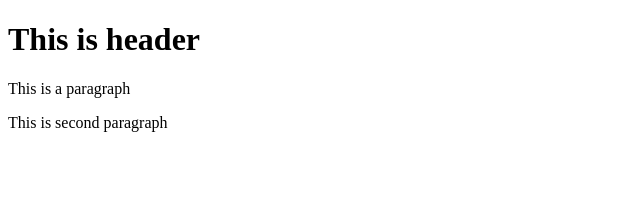
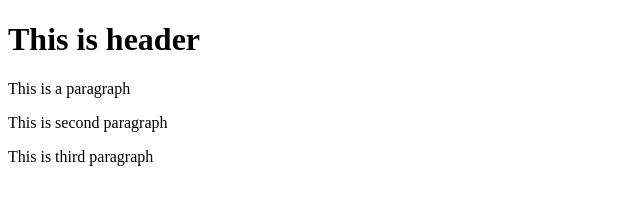
Before and after one commit to HamzaSaleem2008/boostrap3, a website: page index.html in a window 1280 px wide. Shown: the whole page, without its empty margins (0-640 px from the left). Drawn offline with Linux system fonts and the light colour scheme.

Commit message:
initial setup

```diff
--- a/index.html
+++ b/index.html
@@ -8,5 +8,6 @@
     <h1>This is header</h1>
     <p>This is a paragraph</p>
     <p>This is second paragraph</p>
+    <p>This is third paragraph</p>
   </body>
 </html>
```
Also changed, not shown: package.json (added, +29 -0 lines), 2 other files.
